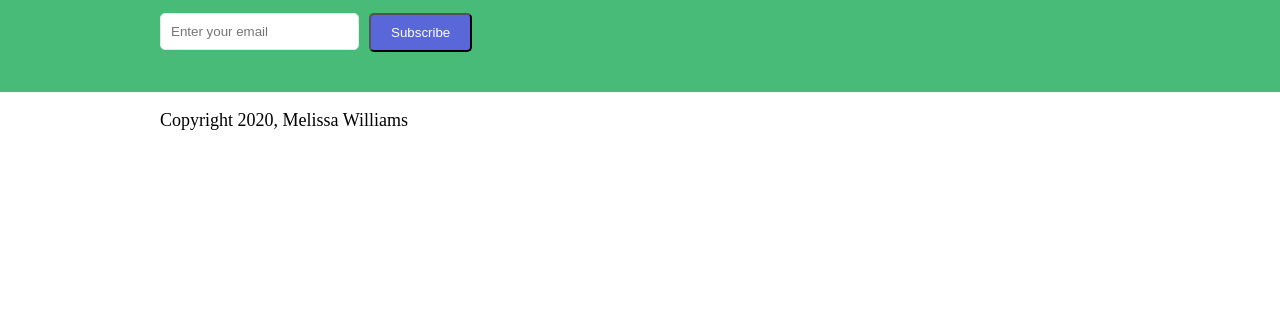
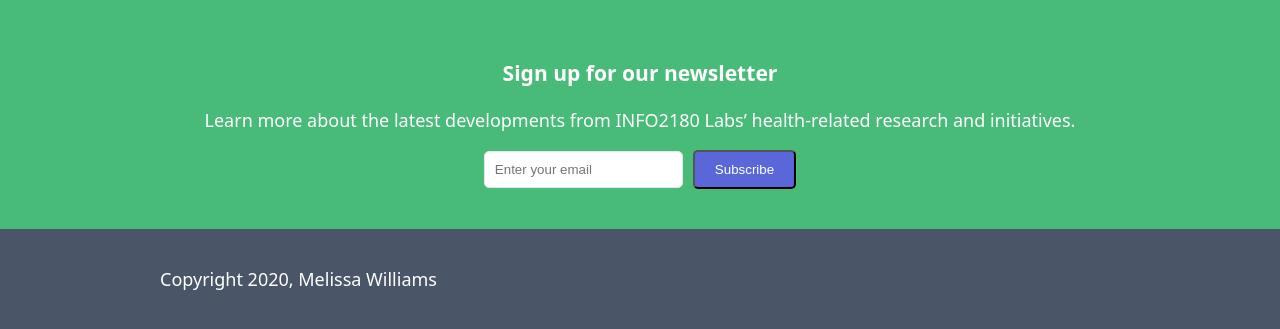
Before and after one commit to melissawilliams046-png/info2180-project1, a plain HTML site: page index.html in a window 1280 px wide. Shown: the part 1909-2238 px from the top of the page. Before the commit the page ends 2058 px from the top, so only its background shows below. Drawn offline with Linux system fonts and the light colour scheme.

Commit message:
Fix final CSS styling

```diff
--- a/styles.css
+++ b/styles.css
@@ -2,6 +2,7 @@
 body {
     margin: 0;
     font-size: 18px;
+    font-family: system-ui, -apple-system, BlinkMacSystemFont, 'Segoe UI', Roboto, 'Helvetica Neue', Arial, "Noto Sans", sans-serif;
 }
 
 .container {
@@ -77,7 +78,7 @@ header{
     padding: 15px;
 }
 .card img{
-    width:100;
+    width:100%;
     height: 180px;
     object-fit: contain;
 }
@@ -135,6 +136,8 @@ header{
 .newsletter form{
     display: flex;
     gap: 10px;
+    justify-content: center;
+    align-items: center;
 }
 .newsletter button{
     background-color: #5A67D8;
@@ -150,7 +153,7 @@ header{
 
 }
 
-.footer{
+footer{
     background-color: #4A5568;
     color:white;
     padding:20px 0;
```
